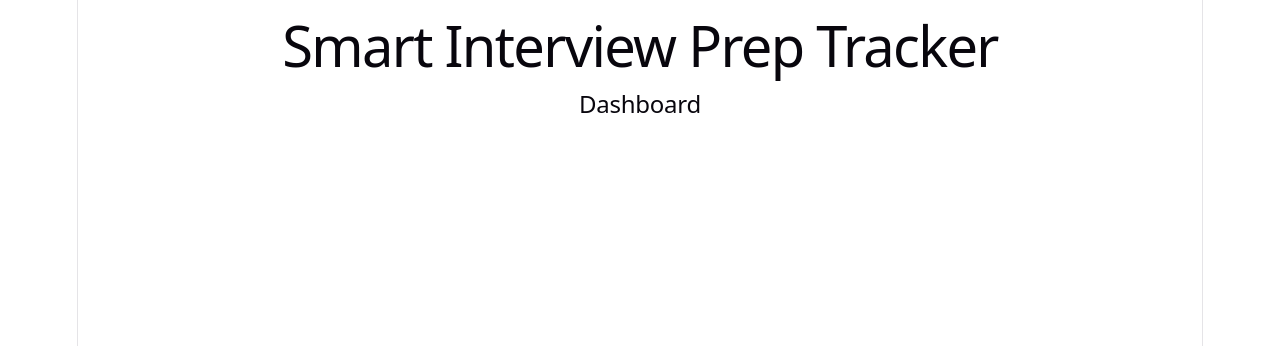
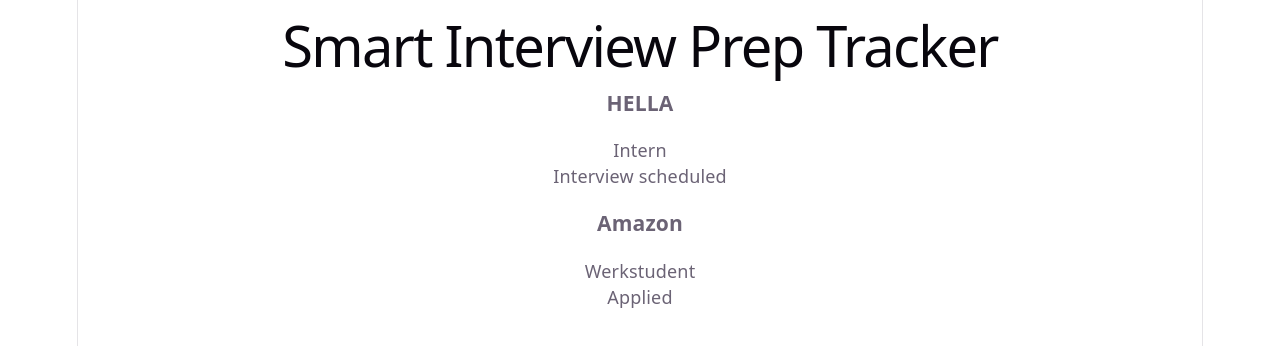
Before and after one commit to siddhi1999/Job_List_Management, a React app in the folder frontend/: page / in a window 1280 px wide. Shown: the top 346 px of the page. Built offline with nearby package versions, Linux system fonts and the light colour scheme; the HTML template or start-up script is replaced by a standard one.

Commit message:
Add state management and dynamic company rendering

```diff
--- /dev/null
+++ b/frontend/src/components/CompanyCard.jsx
@@ -0,0 +1,10 @@
+function CompanyCard(props) {
+    return (
+        <div>
+            <h3>{props.companyName}</h3>
+            <p>{props.positionName}</p>
+            <p>{props.status}</p>
+        </div>
+    );
+}
+export default CompanyCard;
--- a/frontend/src/pages/Dashboard.jsx
+++ b/frontend/src/pages/Dashboard.jsx
@@ -1,8 +1,34 @@
+import { useState } from 'react';
+import CompanyCard from '../components/CompanyCard.jsx';
+
 function Dashboard() {
+
+    const [companyList, setCompanyList] = useState([
+        {
+            companyName: 'HELLA',
+            positionName: 'Intern',
+            status: 'Interview scheduled',
+        },
+        {
+            companyName: 'Amazon',
+            positionName: 'Werkstudent',
+            status: 'Applied',
+        }
+    ]);
+
     return (
         <div>
             <h1>Smart Interview Prep Tracker</h1>
-            <h2>Dashboard</h2>
+            {
+                companyList.map( (company, index) => (
+                    <CompanyCard
+                        key = {index}
+                        companyName = {company.companyName}
+                        positionName = {company.positionName}
+                        status = {company.status}
+                    />
+                ))
+            }
         </div>
     );
 }
```
Also changed, not shown: 1 other file (tests, documents, lock files or other folders).
